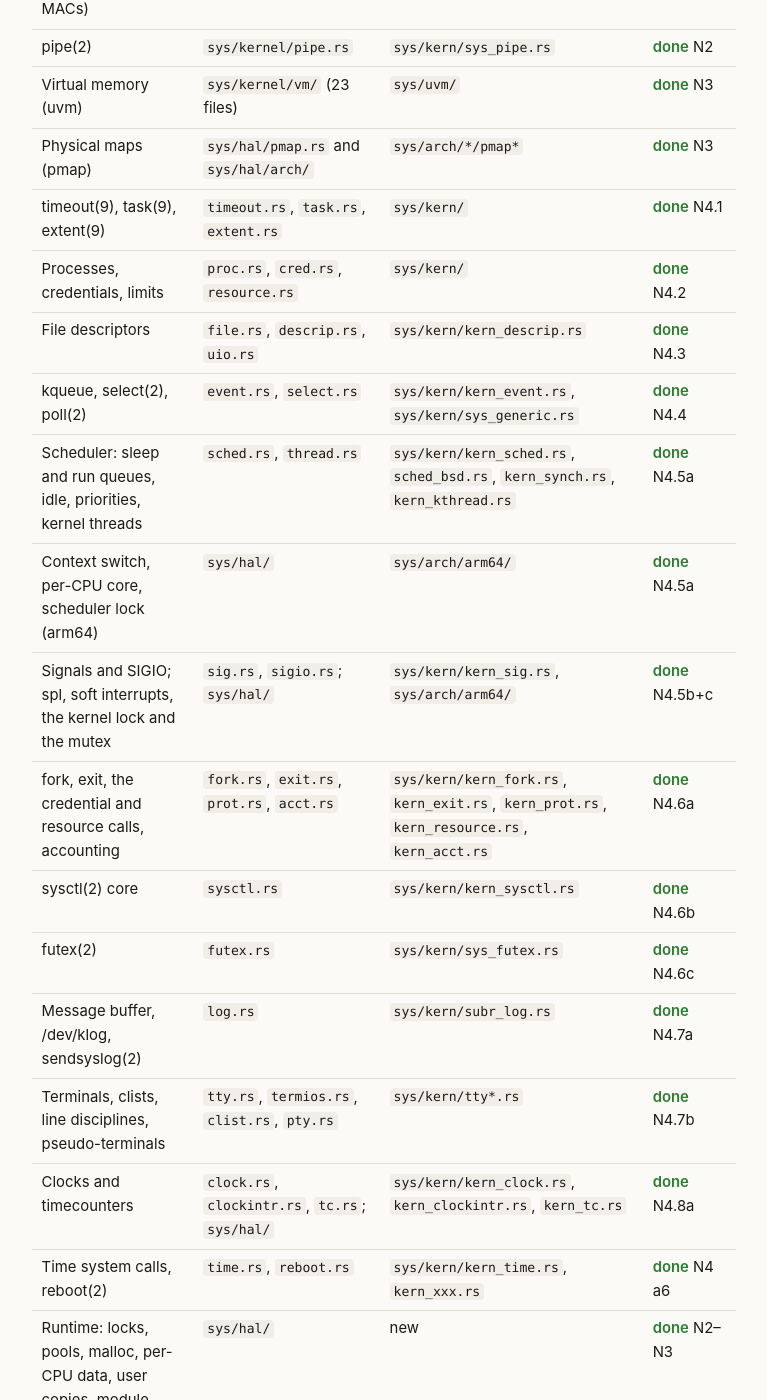
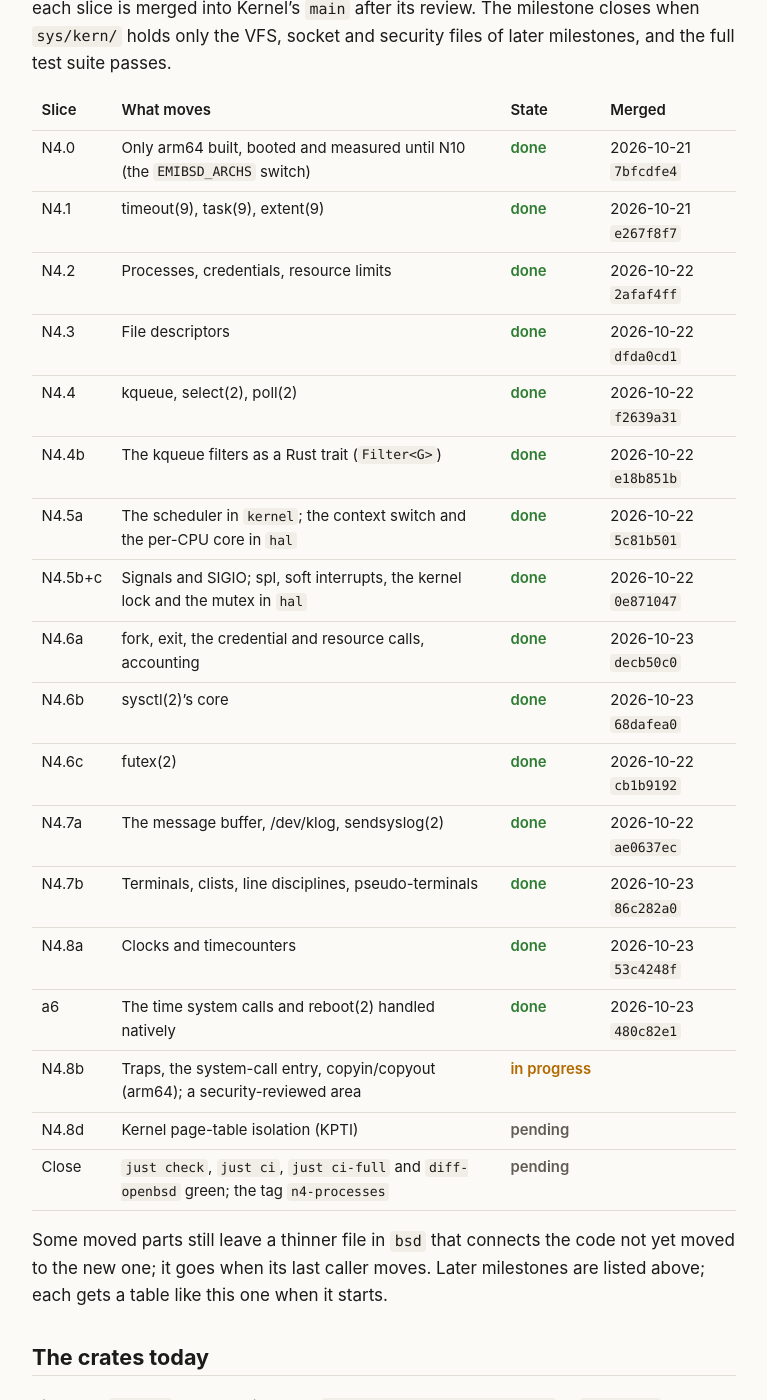
Before and after one commit to EmiBSD/Portal, a Jekyll site: the page built from status.md, in a window 1280 px wide and 1400 px high, scrolled down 1692 px. Shown: the whole window, without its empty margins (256-1023 px from the left). Built offline with Jekyll 4.4.1, drawn with Linux system fonts in a browser that asks for light colours; some of the changed text lies outside the part shown.

Commit message:
site: status reads from what works to the milestone in progress
The page led with the per-crate unsafe table and stacked four tables. Now: pre-alpha and the
unsafe figures in one sentence; what works, as a grouped list; the milestones; then N4, the
milestone in progress, as one table of its 18 slices with state, merge date and commit
(15 done, N4.8b in progress, N4.8d and the close pending), replacing the two subsystem
tables; the per-crate numbers as an appendix. No figure changed (Kernel 480c82e1).

Co-Authored-By: Claude Opus 5.5 <noreply@anthropic.com>

```diff
--- a/status.md
+++ b/status.md
@@ -8,18 +8,24 @@ description: Where the EmiBSD redesign stands, subsystem by subsystem - moved in
 kernel is still the 1:1 port inherited from LandingZone. amd64 builds are frozen until milestone
 N10. There is no release.
 
-The tables below come from the [Kernel]({{ site.repo }}) repository at commit `480c82e1`
-(2026-10-23): the files in each crate and directory, and the `unsafe` counts printed by
-`cargo xtask unsafe-report`.
+The goal is a kernel with no `unsafe`: today the `kernel` and `abi` crates hold **0**, the
+hardware layer `hal` holds 157 (each with a written proof), and the ported LandingZone tree,
+`bsd`, still holds 9,544, falling as each subsystem moves out. Figures from the
+[Kernel]({{ site.repo }}) repository at commit `480c82e1` (2026-10-23); the
+[numbers per crate](#the-crates-today) are at the end of the page.
 
-## The crates today
+## What already works
 
-| Crate | Files | `unsafe` | Note |
-|---|---:|---:|---|
-| `kernel` | 86 | 0 | `#![forbid(unsafe_code)]`: the compiler refuses any |
-| `abi` | 4 | 0 | `#![forbid(unsafe_code)]`; 104 of the 331 system-call entries handled natively |
-| `hal` | 133 | 157 | the only crate allowed `unsafe`, each site with a written proof |
-| `bsd` (the LandingZone tree) | 1,056 | 9,544 | shrinks as subsystems move out; deleted at N9 |
+Everything the port could do when Kernel split from it still works, and the redesign may not
+change it. On arm64 in QEMU, with OpenBSD's own binaries:
+
+- **System:** boot to `login:`, rc(8), ksh(1), ddb(4), multiprocessor boots on two and four CPUs.
+- **Network:** ifconfig(8) and ping(8), pfctl(8), ipsecctl(8), TLS with ftp(1) and nc(1).
+- **Storage:** FFS, tmpfs, FAT, ISO 9660, ext2fs and FUSE; softraid(4) RAID 0/1/5/6 and CRYPTO;
+  NVMe and AHCI disks, USB storage.
+- **Devices:** USB keyboards, audio, the frame buffer console.
+
+Each line is checked by a scripted QEMU boot, the smoke tests, at every milestone close.
 
 ## Milestones
 
@@ -39,60 +45,47 @@ The tables below come from the [Kernel]({{ site.repo }}) repository at commit `4
 | N11 Verification | semantic `unsafe` count, idiomaticity scoring, OpenBSD's regress suite | <span class="state state-todo">pending</span> |
 | N12 Performance | the slowdowns left open after N3, on both architectures | <span class="state state-todo">pending</span> |
 
-## Subsystems
+## N4, the milestone in progress
 
-### Moved into the safe crates
+N4 moves processes and scheduling out of the LandingZone tree, one slice at a time; each slice
+is merged into Kernel's `main` after its review. The milestone closes when `sys/kern/` holds only
+the VFS, socket and security files of later milestones, and the full test suite passes.
 
-| Subsystem | Now in | From | Milestone |
+| Slice | What moves | State | Merged |
 |---|---|---|---|
-| Crypto primitives (ciphers, hashes, MACs) | `sys/kernel/crypto/` (20 files) | `sys/crypto/` | <span class="state state-done">done</span> N2 |
-| pipe(2) | `sys/kernel/pipe.rs` | `sys/kern/sys_pipe.rs` | <span class="state state-done">done</span> N2 |
-| Virtual memory (uvm) | `sys/kernel/vm/` (23 files) | `sys/uvm/` | <span class="state state-done">done</span> N3 |
-| Physical maps (pmap) | `sys/hal/pmap.rs` and `sys/hal/arch/` | `sys/arch/*/pmap*` | <span class="state state-done">done</span> N3 |
-| timeout(9), task(9), extent(9) | `timeout.rs`, `task.rs`, `extent.rs` | `sys/kern/` | <span class="state state-done">done</span> N4.1 |
-| Processes, credentials, limits | `proc.rs`, `cred.rs`, `resource.rs` | `sys/kern/` | <span class="state state-done">done</span> N4.2 |
-| File descriptors | `file.rs`, `descrip.rs`, `uio.rs` | `sys/kern/kern_descrip.rs` | <span class="state state-done">done</span> N4.3 |
-| kqueue, select(2), poll(2) | `event.rs`, `select.rs` | `sys/kern/kern_event.rs`, `sys/kern/sys_generic.rs` | <span class="state state-done">done</span> N4.4 |
-| Scheduler: sleep and run queues, idle, priorities, kernel threads | `sched.rs`, `thread.rs` | `sys/kern/kern_sched.rs`, `sched_bsd.rs`, `kern_synch.rs`, `kern_kthread.rs` | <span class="state state-done">done</span> N4.5a |
-| Context switch, per-CPU core, scheduler lock (arm64) | `sys/hal/` | `sys/arch/arm64/` | <span class="state state-done">done</span> N4.5a |
-| Signals and SIGIO; spl, soft interrupts, the kernel lock and the mutex | `sig.rs`, `sigio.rs`; `sys/hal/` | `sys/kern/kern_sig.rs`, `sys/arch/arm64/` | <span class="state state-done">done</span> N4.5b+c |
-| fork, exit, the credential and resource calls, accounting | `fork.rs`, `exit.rs`, `prot.rs`, `acct.rs` | `sys/kern/kern_fork.rs`, `kern_exit.rs`, `kern_prot.rs`, `kern_resource.rs`, `kern_acct.rs` | <span class="state state-done">done</span> N4.6a |
-| sysctl(2) core | `sysctl.rs` | `sys/kern/kern_sysctl.rs` | <span class="state state-done">done</span> N4.6b |
-| futex(2) | `futex.rs` | `sys/kern/sys_futex.rs` | <span class="state state-done">done</span> N4.6c |
-| Message buffer, /dev/klog, sendsyslog(2) | `log.rs` | `sys/kern/subr_log.rs` | <span class="state state-done">done</span> N4.7a |
-| Terminals, clists, line disciplines, pseudo-terminals | `tty.rs`, `termios.rs`, `clist.rs`, `pty.rs` | `sys/kern/tty*.rs` | <span class="state state-done">done</span> N4.7b |
-| Clocks and timecounters | `clock.rs`, `clockintr.rs`, `tc.rs`; `sys/hal/` | `sys/kern/kern_clock.rs`, `kern_clockintr.rs`, `kern_tc.rs` | <span class="state state-done">done</span> N4.8a |
-| Time system calls, reboot(2) | `time.rs`, `reboot.rs` | `sys/kern/kern_time.rs`, `kern_xxx.rs` | <span class="state state-done">done</span> N4 a6 |
-| Runtime: locks, pools, malloc, per-CPU data, user copies, module loader | `sys/hal/` | new | <span class="state state-done">done</span> N2–N3 |
+| N4.0 | Only arm64 built, booted and measured until N10 (the `EMIBSD_ARCHS` switch) | <span class="state state-done">done</span> | 2026-10-21 `7bfcdfe4` |
+| N4.1 | timeout(9), task(9), extent(9) | <span class="state state-done">done</span> | 2026-10-21 `e267f8f7` |
+| N4.2 | Processes, credentials, resource limits | <span class="state state-done">done</span> | 2026-10-22 `2afaf4ff` |
+| N4.3 | File descriptors | <span class="state state-done">done</span> | 2026-10-22 `dfda0cd1` |
+| N4.4 | kqueue, select(2), poll(2) | <span class="state state-done">done</span> | 2026-10-22 `f2639a31` |
+| N4.4b | The kqueue filters as a Rust trait (`Filter<G>`) | <span class="state state-done">done</span> | 2026-10-22 `e18b851b` |
+| N4.5a | The scheduler in `kernel`; the context switch and the per-CPU core in `hal` | <span class="state state-done">done</span> | 2026-10-22 `5c81b501` |
+| N4.5b+c | Signals and SIGIO; spl, soft interrupts, the kernel lock and the mutex in `hal` | <span class="state state-done">done</span> | 2026-10-22 `0e871047` |
+| N4.6a | fork, exit, the credential and resource calls, accounting | <span class="state state-done">done</span> | 2026-10-23 `decb50c0` |
+| N4.6b | sysctl(2)'s core | <span class="state state-done">done</span> | 2026-10-23 `68dafea0` |
+| N4.6c | futex(2) | <span class="state state-done">done</span> | 2026-10-22 `cb1b9192` |
+| N4.7a | The message buffer, /dev/klog, sendsyslog(2) | <span class="state state-done">done</span> | 2026-10-22 `ae0637ec` |
+| N4.7b | Terminals, clists, line disciplines, pseudo-terminals | <span class="state state-done">done</span> | 2026-10-23 `86c282a0` |
+| N4.8a | Clocks and timecounters | <span class="state state-done">done</span> | 2026-10-23 `53c4248f` |
+| a6 | The time system calls and reboot(2) handled natively | <span class="state state-done">done</span> | 2026-10-23 `480c82e1` |
+| N4.8b | Traps, the system-call entry, copyin/copyout (arm64); a security-reviewed area | <span class="state state-wip">in progress</span> |  |
+| N4.8d | Kernel page-table isolation (KPTI) | <span class="state state-todo">pending</span> |  |
+| Close | `just check`, `just ci`, `just ci-full` and `diff-openbsd` green; the tag `n4-processes` | <span class="state state-todo">pending</span> |  |
 
-Some of these still leave a thinner file in `bsd` that connects the code not yet moved to the
-new one (among them `kern_event.rs`, `kern_descrip.rs`, `sys_generic.rs`, the scheduler,
-signal, terminal and clock files); it goes when its last caller moves.
+Some moved parts still leave a thinner file in `bsd` that connects the code not yet moved to the
+new one; it goes when its last caller moves. Later milestones are listed above; each gets a
+table like this one when it starts.
 
-### In progress and still to move
+## The crates today
 
-| Subsystem | Still in `bsd` | Milestone |
-|---|---|---|
-| Traps, system-call entry, copyin/copyout (arm64) | `sys/arch/arm64/` | <span class="state state-wip">in progress</span> N4.8b |
-| VFS layer | `sys/kern/vfs_*.rs` and `spec_vnops.rs` (14 files) | <span class="state state-todo">pending</span> N5 |
-| File systems | `sys/ufs/` (48), `sys/nfs/` (25), `sys/isofs/` (19), `sys/msdosfs/` (13), `sys/miscfs/` (13), `sys/ntfs/` (10), `sys/tmpfs/` (8) | <span class="state state-todo">pending</span> N5 |
-| Network stack | `sys/net/` (44), `sys/netinet/` (45), `sys/netinet6/` (26), sockets in `sys/kern/` (9) | <span class="state state-todo">pending</span> N6 |
-| Devices | `sys/dev/` (398), `sys/scsi/` (11), the bus and autoconf glue of `sys/arch/` | <span class="state state-todo">pending</span> N7 |
-| Security subsystems | pf, IPsec, WireGuard, softraid CRYPTO; `kern_pledge.rs`, `kern_unveil.rs`, `exec_*.rs`; the crypto framework in `sys/crypto/` (14) | <span class="state state-todo">pending</span> N8 |
-| What is left | `sys/ddb/` (11), `sys/conf/` (4), the headers of `sys/sys/` (79), the old pool, malloc and lock code | <span class="state state-todo">pending</span> N9 |
-| amd64 | `sys/arch/amd64/`, `sys/hal/arch/amd64/` (frozen) | <span class="state state-todo">pending</span> N10 |
+Files and `unsafe` counts printed by `cargo xtask unsafe-report` at `480c82e1`.
 
-Network and security directories list every file they hold today; the files of N8 leave last.
-File counts are `.rs` files.
-
-## What already works
-
-Everything the port could do when Kernel split from it still works, and the redesign may not
-change it. On arm64 in QEMU, with OpenBSD's own binaries: boot to `login:`, ksh(1), rc(8),
-ifconfig(8) and ping(8), pfctl(8) and ipsecctl(8), TLS with ftp(1) and nc(1), FFS, tmpfs, FAT,
-ISO 9660, ext2fs and FUSE, softraid(4) RAID 0/1/5/6 and CRYPTO, NVMe, AHCI, USB storage and
-keyboards, audio, the frame buffer console, ddb(4), and multiprocessor boots on two and four
-CPUs.
+| Crate | Files | `unsafe` | Note |
+|---|---:|---:|---|
+| `kernel` | 86 | 0 | `#![forbid(unsafe_code)]`: the compiler refuses any |
+| `abi` | 4 | 0 | `#![forbid(unsafe_code)]`; 104 of the 331 system-call entries handled natively |
+| `hal` | 133 | 157 | the only crate allowed `unsafe`, each site with a written proof |
+| `bsd` (the LandingZone tree) | 1,056 | 9,544 | shrinks as subsystems move out; deleted at N9 |
 
 The detailed plan, with each milestone's exit criterion, is
 [ROADMAP.md]({{ site.repo }}/blob/main/docs/ROADMAP.md) in the Kernel repository; the day-to-day state
```
